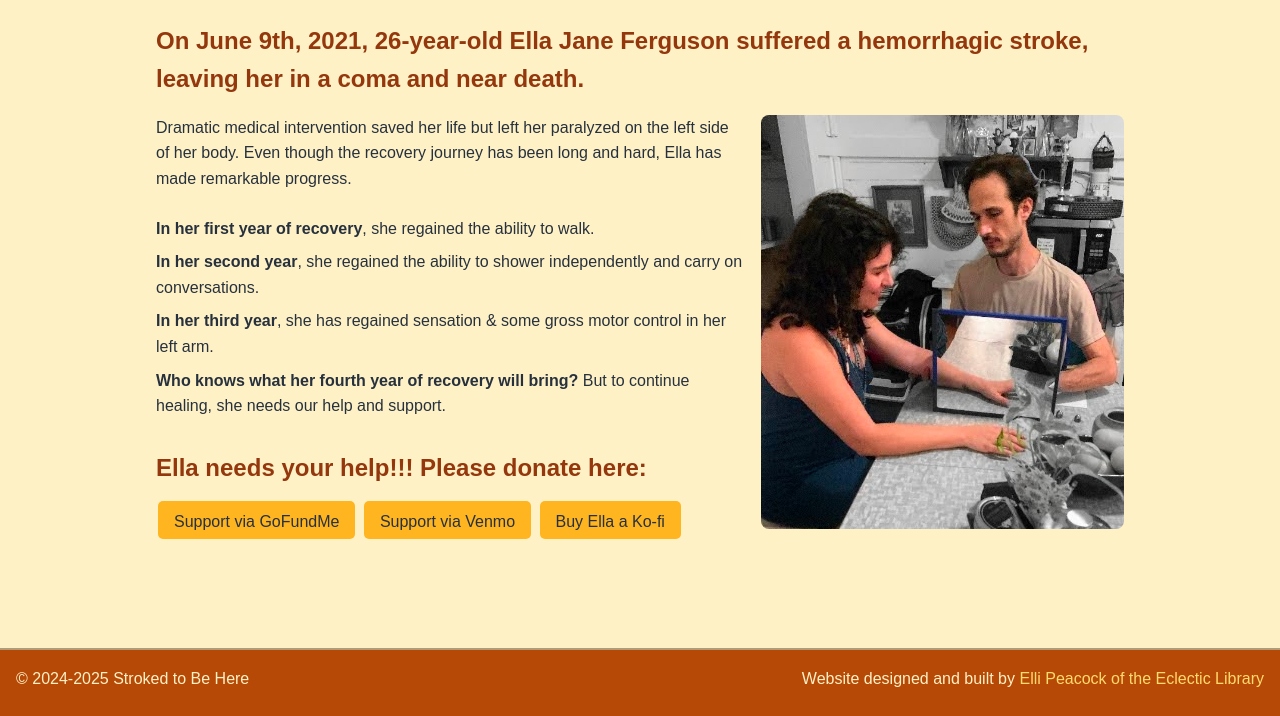
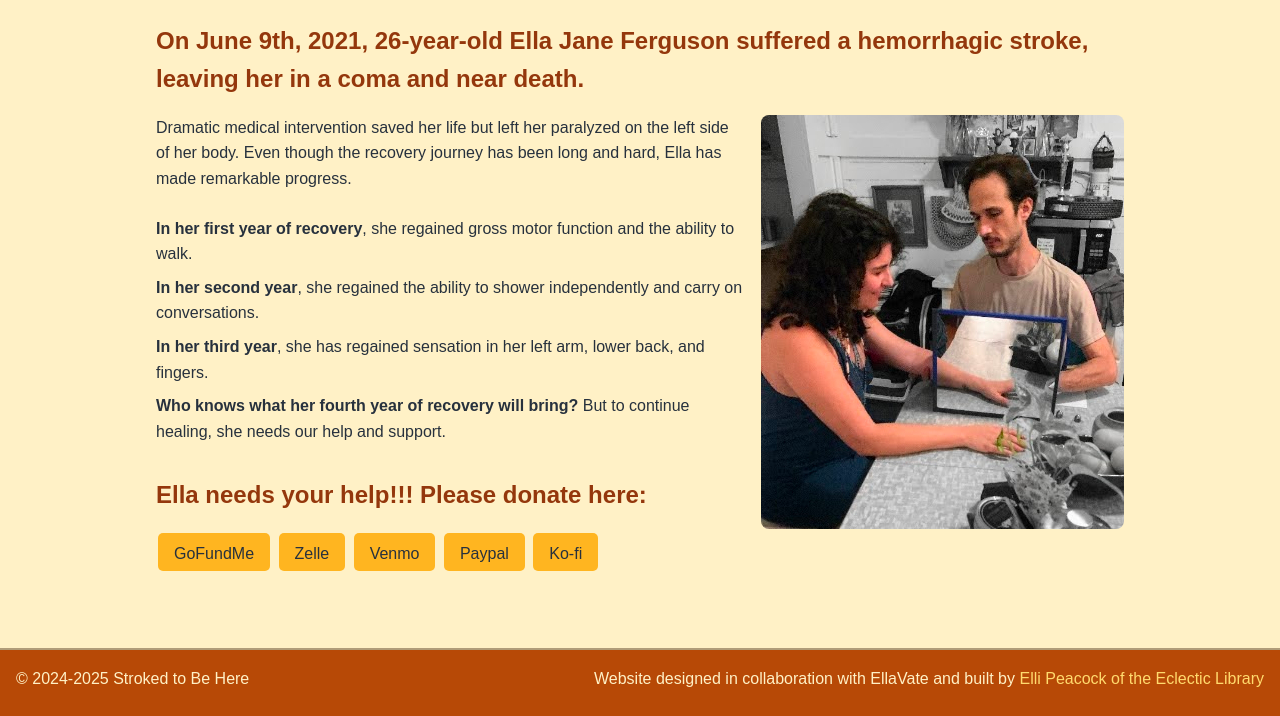
Before and after one commit to Stroked-To-Be-Here/Stroked-To-Be-Here.github.io, an Eleventy site: page src/index.njk in a window 1280 px wide. Shown: the part 84-800 px from the top of the page. Built offline with nearby package versions, Linux system fonts and the light colour scheme; Eleventy itself is replaced by a stand-in of ours; files that its build step writes are made by us from their sources; a web font is replaced by a local one; what eleventy-google-fonts would draw is missing.

Commit message:
Make hopefully the last round of requested changes with fake paypal button

```diff
--- a/src/_includes/layouts/base.njk
+++ b/src/_includes/layouts/base.njk
@@ -28,7 +28,7 @@
     </main>
     <footer style="display: flex; justify-content: space-between; align-items: center;">
         <p>© 2024-2025 Stroked to Be Here</p>
-        <p> Website designed and built by <a href="https://www.eclecticlibrary.org" target="_blank">Elli Peacock of the Eclectic Library</a></p>
+        <p> Website designed in collaboration with EllaVate and built by <a href="https://www.eclecticlibrary.org" target="_blank">Elli Peacock of the Eclectic Library</a></p>
     </footer>
     </div>
 </body>
--- a/src/index.njk
+++ b/src/index.njk
@@ -9,9 +9,9 @@ layout: layouts/base.njk
     <div class="text">
         <p>Dramatic medical intervention saved her life but left her paralyzed on the left side of her body. Even though the recovery journey has been long and hard, Ella has made remarkable progress.</p>
         <div>
-            <p><b>In her first year of recovery</b>, she regained the ability to walk.</p>
+            <p><b>In her first year of recovery</b>, she regained gross motor function and the ability to walk.</p>
             <p><b>In her second year</b>, she regained the ability to shower independently and carry on conversations.</p>
-            <p><b>In her third year</b>, she has regained sensation & some gross motor control in her left arm.</p>
+            <p><b>In her third year</b>, she has regained sensation in her left arm, lower back, and fingers.</p>
             <p><b>Who knows what her fourth year of recovery will bring?</b> But to continue healing, she needs our help and support.</p>
         </div>
     </div>
@@ -23,9 +23,11 @@ layout: layouts/base.njk
     <div class="links">
         <h2>Ella needs your help!!! Please donate here:</h2>
         <div class="buttons">
-            <a href="https://www.gofundme.com/f/support-ellies-rehabilitation-and-home-care" class="button" target="_blank">Support via GoFundMe</a>
-            <a href="https://venmo.com/Ella-Ferguson" class="button" target="_blank">Support via Venmo</a>
-            <a href="https://ko-fi.com/strokedtobehere" class="button" target="_blank">Buy Ella a Ko-fi</a>
+            <a href="https://www.gofundme.com/f/support-ellies-rehabilitation-and-home-care" class="button" target="_blank">GoFundMe</a>
+            <a href="https://www.zellepay.com/qr-codes/?data=eyJuYW1lIjoiRUxMQSIsInRva2VuIjoiNDA0OTgzMDczNCJ9" class="button" target="_blank">Zelle</a>
+            <a href="https://venmo.com/Ella-Ferguson" class="button" target="_blank">Venmo</a>
+            <a href="" class="button" target="_blank">Paypal</a>
+            <a href="https://ko-fi.com/strokedtobehere" class="button" target="_blank">Ko-fi</a>
         </div>
     </div>
 </section>
```
Also changed, not shown: basket_ella_made.jpg (added).
